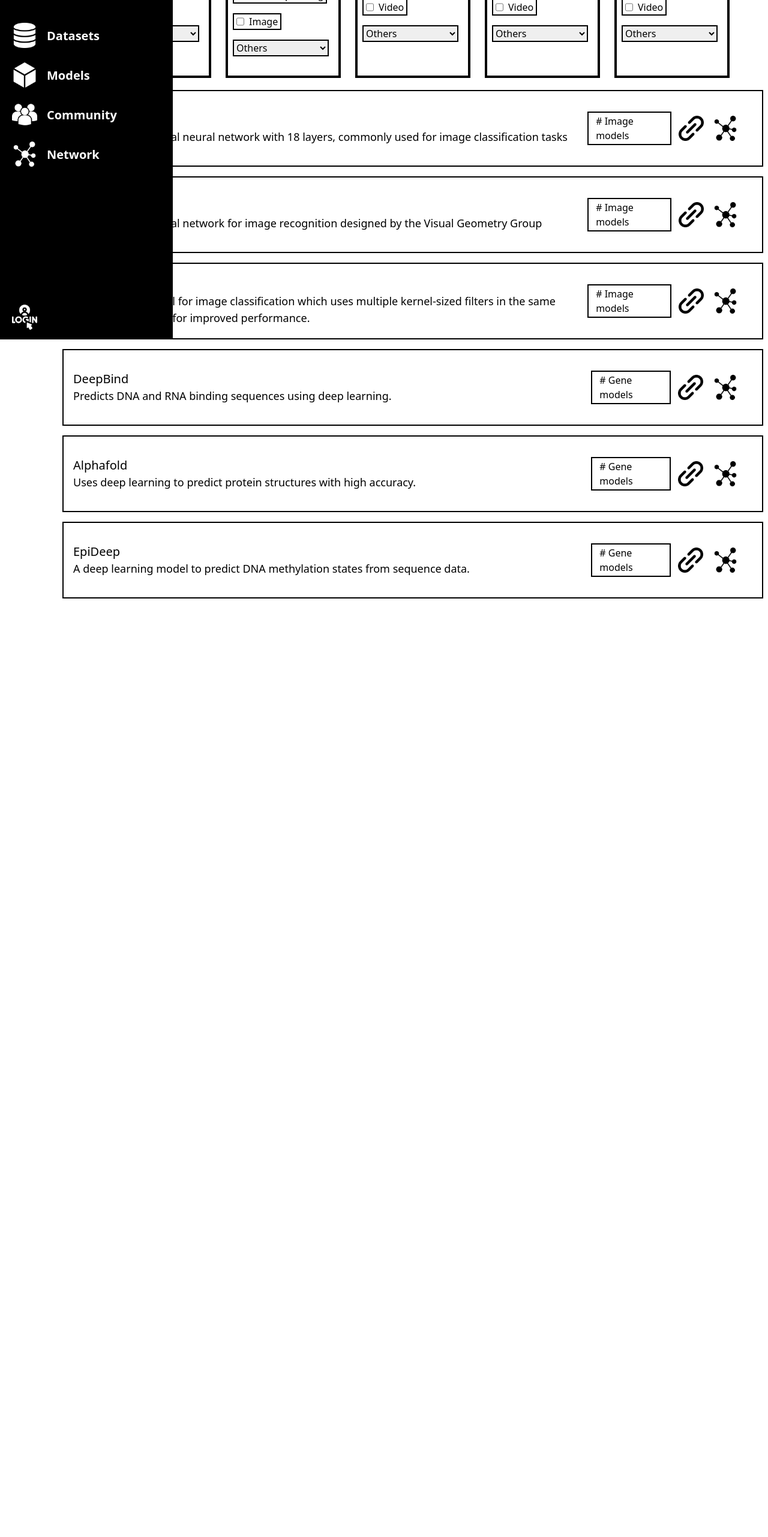
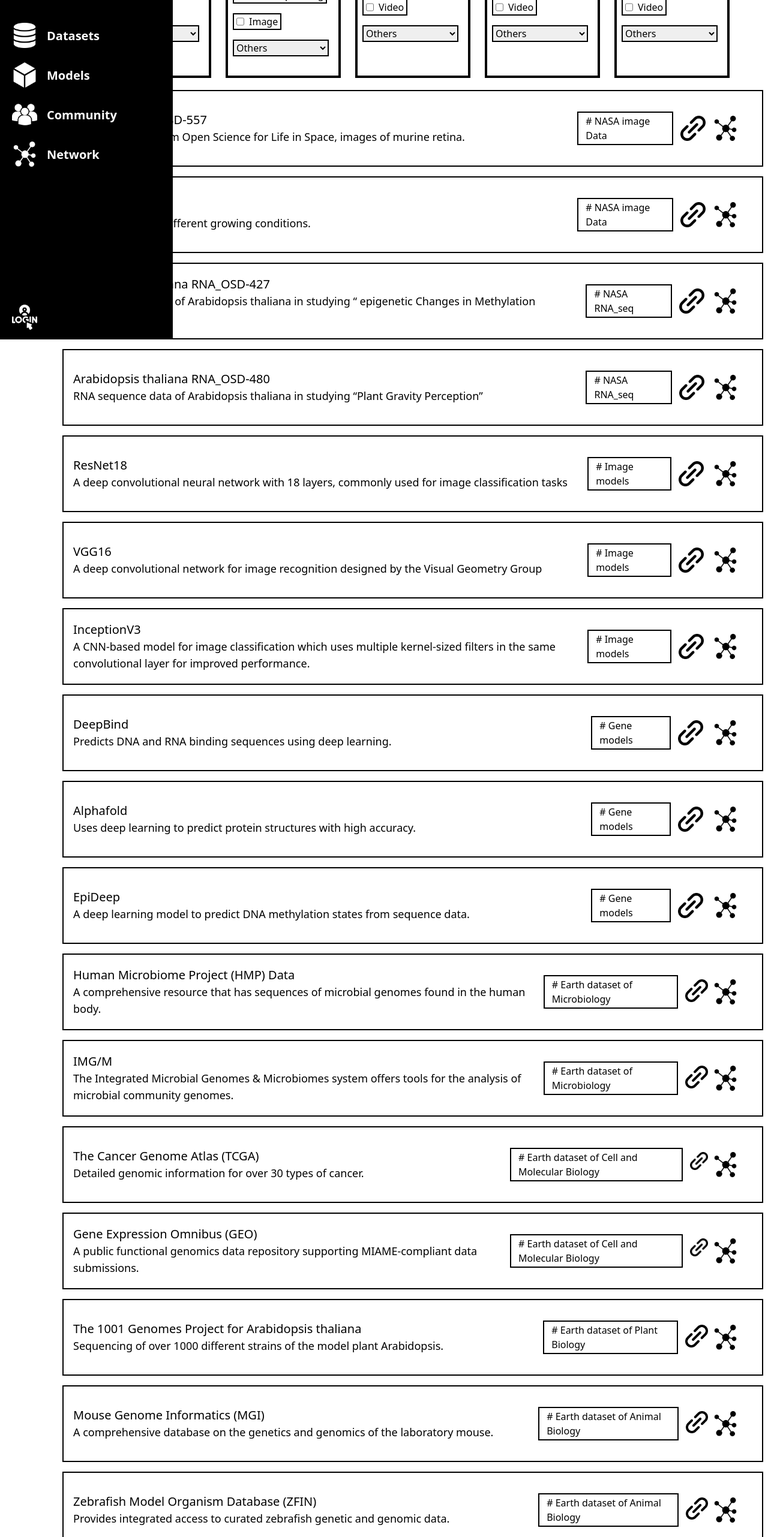
Before and after one commit to OWO1430/Model_zoo, a Next.js app in the folder model_zoo_web/: page / in a window 1280 px wide. Shown: the part 234-2797 px from the top of the page at 60% size. Before the commit the page ends 1240 px from the top, so only its background shows below. Built offline with nearby package versions, Linux system fonts and the light colour scheme; no server answers.

Commit message:
Fix: dummyData

```diff
--- a/model_zoo_web/dummyData/models.ts
+++ b/model_zoo_web/dummyData/models.ts
@@ -1,6 +1,31 @@
+
 
 export const main = [
 
+    {
+        dataType:"NASA image Data" ,
+        description: "Micro-OCT data from Open Science for Life in Space, images of murine retina.",
+        name: "murine_retina_OSD-557",
+        link: "https://osdr.nasa.gov/bio/repo/data/studies/OSD-557",
+    },
+    {
+        dataType:"NASA image Data" ,
+        description: "Biofilm images in different growing conditions.",
+        name: "biofilm_OSD-628",
+        link: "https://osdr.nasa.gov/bio/repo/data/studies/OSD-628",
+    },
+    {
+        dataType:"NASA RNA_seq" ,
+        description: "RNA sequence data of Arabidopsis thaliana in studying “ epigenetic Changes in Methylation Mutants”.",
+        name: "Arabidopsis thaliana RNA_OSD-427",
+        link: "https://osdr.nasa.gov/bio/repo/data/studies/OSD-427",
+    },
+    {
+        dataType:"NASA RNA_seq" ,
+        description: "RNA sequence data of Arabidopsis thaliana in studying “Plant Gravity Perception\”",
+        name: "Arabidopsis thaliana RNA_OSD-480",
+        link: "https://osdr.nasa.gov/bio/repo/data/studies/OSD-480",
+    },
     {
         "dataType": "Image models",
         "description": "A deep convolutional neural network with 18 layers, commonly used for image classification tasks",
@@ -36,5 +61,65 @@
         "description": "A deep learning model to predict DNA methylation states from sequence data.",
         "name": "EpiDeep",
         "link": "https://epideep.github.io/"
+    },
+    {
+        "dataType": "Earth dataset of Microbiology",
+        "description": "A comprehensive resource that has sequences of microbial genomes found in the human body.",
+        "name": "Human Microbiome Project (HMP) Data",
+        "link": "https://www.hmpdacc.org/hmp/"
+    },
+    {
+        "dataType": "Earth dataset of Microbiology",
+        "description": "The Integrated Microbial Genomes & Microbiomes system offers tools for the analysis of microbial community genomes.",
+        "name": "IMG/M",
+        "link": "https://img.jgi.doe.gov/cgi-bin/m/main.cgi"
+    },
+    {
+        "dataType": "Earth dataset of Cell and Molecular Biology",
+        "description": "Detailed genomic information for over 30 types of cancer.",
+        "name": "The Cancer Genome Atlas (TCGA)",
+        "link": "https://portal.gdc.cancer.gov/"
+    },
+    {
+        "dataType": "Earth dataset of Cell and Molecular Biology",
+        "description": "A public functional genomics data repository supporting MIAME-compliant data submissions.",
+        "name": "Gene Expression Omnibus (GEO)",
+        "link": "https://www.ncbi.nlm.nih.gov/geo/"
+    },
+    {
+        "dataType": "Earth dataset of Plant Biology",
+        "description": "Sequencing of over 1000 different strains of the model plant Arabidopsis.",
+        "name": "The 1001 Genomes Project for Arabidopsis thaliana",
+        "link": "https://1001genomes.org/"
+    },
+    {
+        "dataType": "Earth dataset of Animal Biology",
+        "description": "A comprehensive database on the genetics and genomics of the laboratory mouse.",
+        "name": "Mouse Genome Informatics (MGI)",
+        "link": "http://www.informatics.jax.org/"
+    },
+    {
+        "dataType": "Earth dataset of Animal Biology",
+        "description": "Provides integrated access to curated zebrafish genetic and genomic data.",
+        "name": "Zebrafish Model Organism Database (ZFIN)",
+        "link": "https://zfin.org/"
+    },
+    {
+        "dataType": "Earth dataset of Developmental, Reproductive and Evolutionary Biology",
+        "description": "Datasets aimed at studying craniofacial development and disorders.",
+        "name": "FaceBase",
+        "link": "https://www.facebase.org/"
+    },
+    {
+        "dataType": "Earth dataset of Developmental, Reproductive and Evolutionary Biology",
+        "description": "A repository of phylogenetic information, specifically user-submitted phylogenetic trees and the data used to generate them.",
+        "name": "TreeBASE",
+        "link": "https://www.treebase.org/"
+    },
+    {
+        "dataType": "Earth dataset of Developmental, Reproductive and Evolutionary Biology",
+        "description": "A database to retrieve and compare gene expression patterns in multiple animal species, produced from multiple data types such as RNA-seq, microarrays, and in situ hybridization.",
+        "name": "Bgee",
+        "link": "https://bgee.org/"
     }
 ]
```
